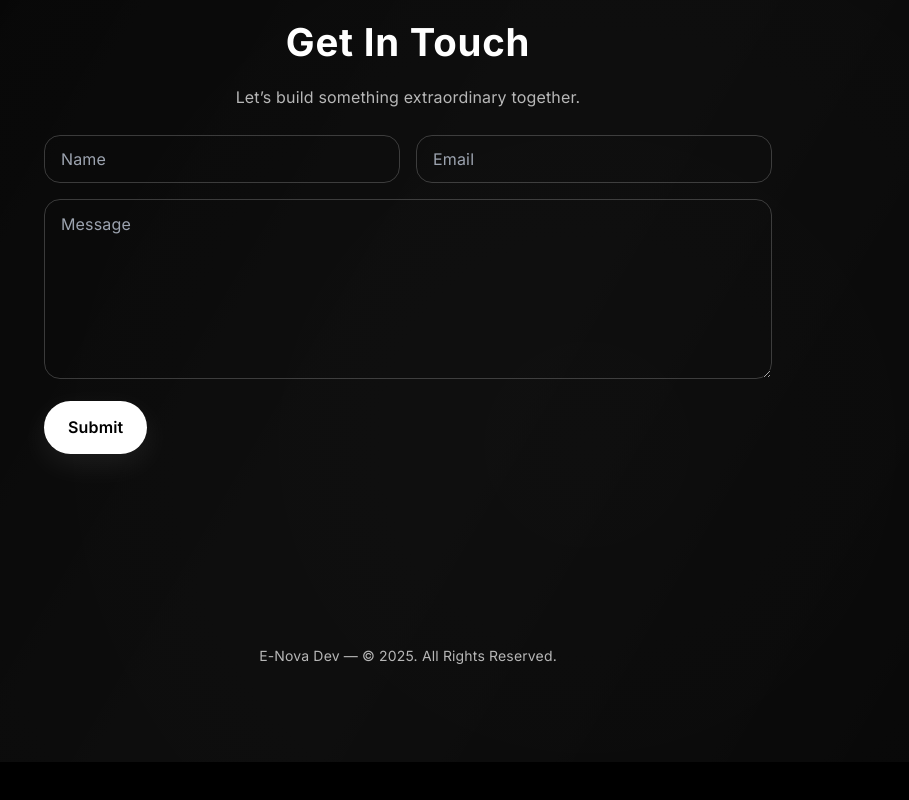
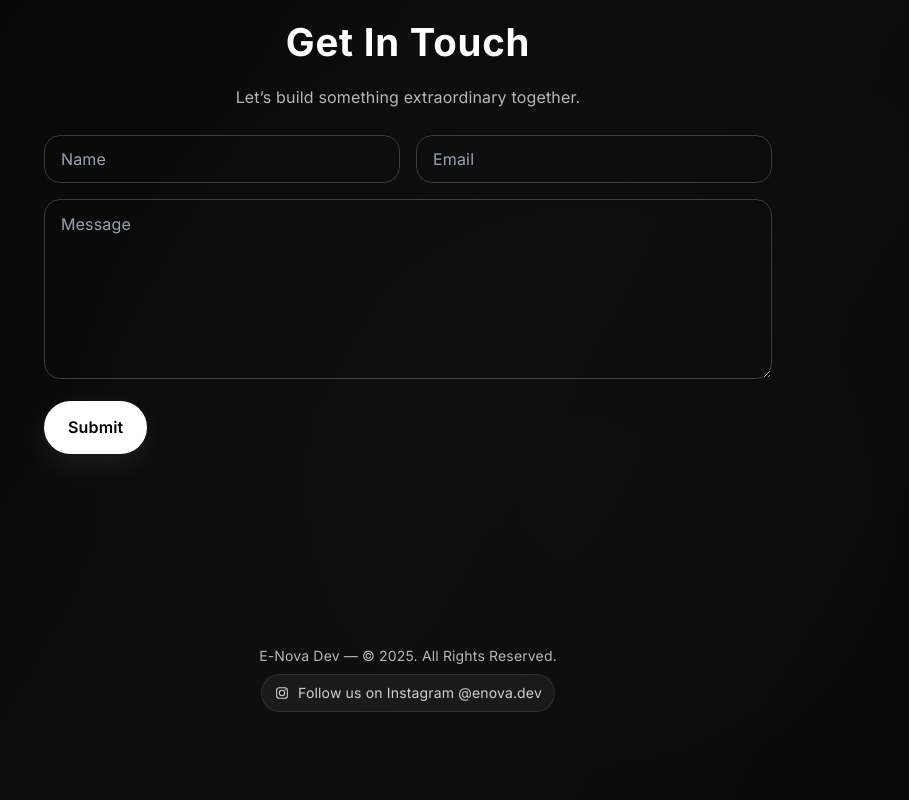
Before and after one commit to EmileGhorra/enova-dev, a Next.js app: page / in a window 1280 px wide. Shown: the part 3203-4003 px from the top of the page, without its empty margins (232-1141 px from the left). Before the commit the page ends 3965 px from the top, so only its background shows below. Built offline with nearby package versions, Linux system fonts and the light colour scheme.

Commit message:
First Commit

```diff
--- a/components/Footer.tsx
+++ b/components/Footer.tsx
@@ -1,8 +1,32 @@
 export default function Footer() {
   return (
     <footer className="section pt-0">
-      <div className="container text-center text-white/70 text-sm">
-        E-Nova Dev — © 2025. All Rights Reserved.
+      <div className="container text-center text-white/70 text-sm space-y-2">
+        <div>E-Nova Dev — © 2025. All Rights Reserved.</div>
+        <a
+          href="https://www.instagram.com/enova.dev/"
+          target="_blank"
+          rel="noreferrer"
+          aria-label="Follow E-Nova on Instagram"
+          className="inline-flex items-center justify-center gap-2 rounded-full border border-white/10 bg-white/5 px-3 py-2 text-white/80 hover:text-white hover:border-white/30 transition"
+        >
+          <svg
+            aria-hidden="true"
+            focusable="false"
+            className="h-4 w-4"
+            viewBox="0 0 24 24"
+            fill="none"
+            stroke="currentColor"
+            strokeWidth="1.6"
+            strokeLinecap="round"
+            strokeLinejoin="round"
+          >
+            <rect x="4" y="4" width="16" height="16" rx="4" />
+            <circle cx="12" cy="12" r="4" />
+            <circle cx="17" cy="7" r="0.9" fill="currentColor" stroke="none" />
+          </svg>
+          Follow us on Instagram @enova.dev
+        </a>
       </div>
     </footer>
   );
```
